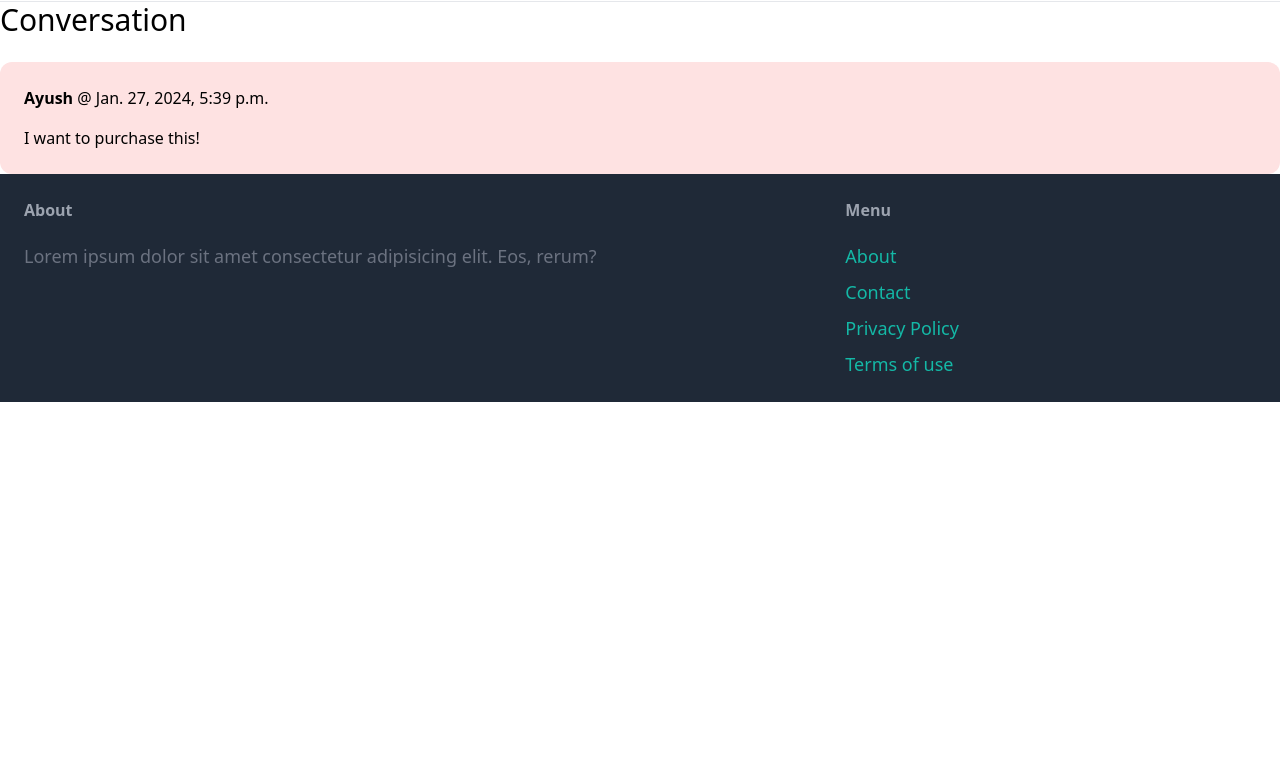
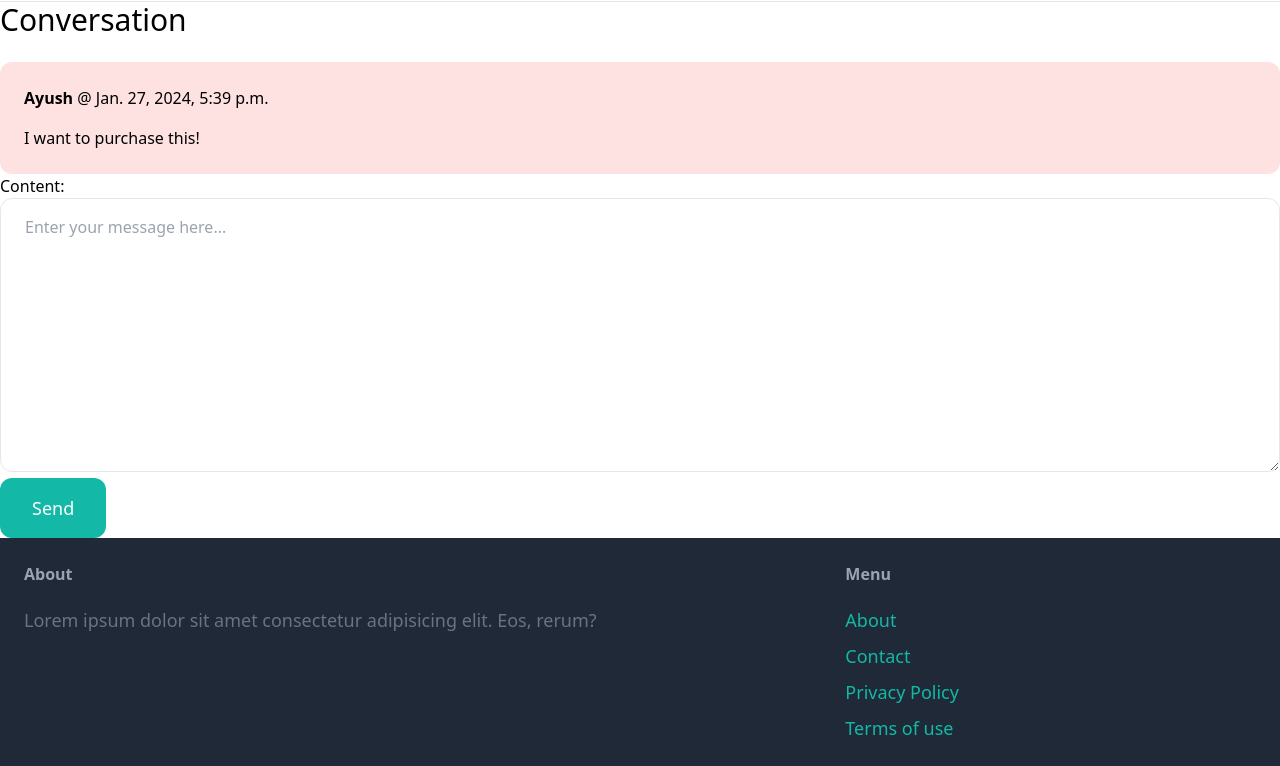
Before and after one commit to ayushp533/online-marketplace, a Django app: template shopkart/conversation/templates/conversation/detail.html in a window 1280 px wide. Shown: the part 75-841 px from the top of the page. Before the commit the page ends 477 px from the top, so only its background shows below. Run offline with Django 4.2, Linux system fonts and the light colour scheme; the template is opened without the code that fills it: values that come from a table or form of the project are taken from there, others are empty; data comes from the database, SQL or seed files in the repository; some libraries are stand-ins or nearby versions.

Commit message:
Added send button in detail.html

```diff
--- a/shopkart/conversation/templates/conversation/detail.html
+++ b/shopkart/conversation/templates/conversation/detail.html
@@ -17,4 +17,14 @@
         </div>
     {% endfor %}
 </div>
+
+<form action="." method="post">
+    {% csrf_token %}
+
+    {{ form.as_p }}
+
+    <button class="py-4 px-8 text-lg bg-teal-500 hover:bg-teal-700 rounded-xl text-white">
+        Send
+    </button>
+</form>
 {% endblock %}
```
